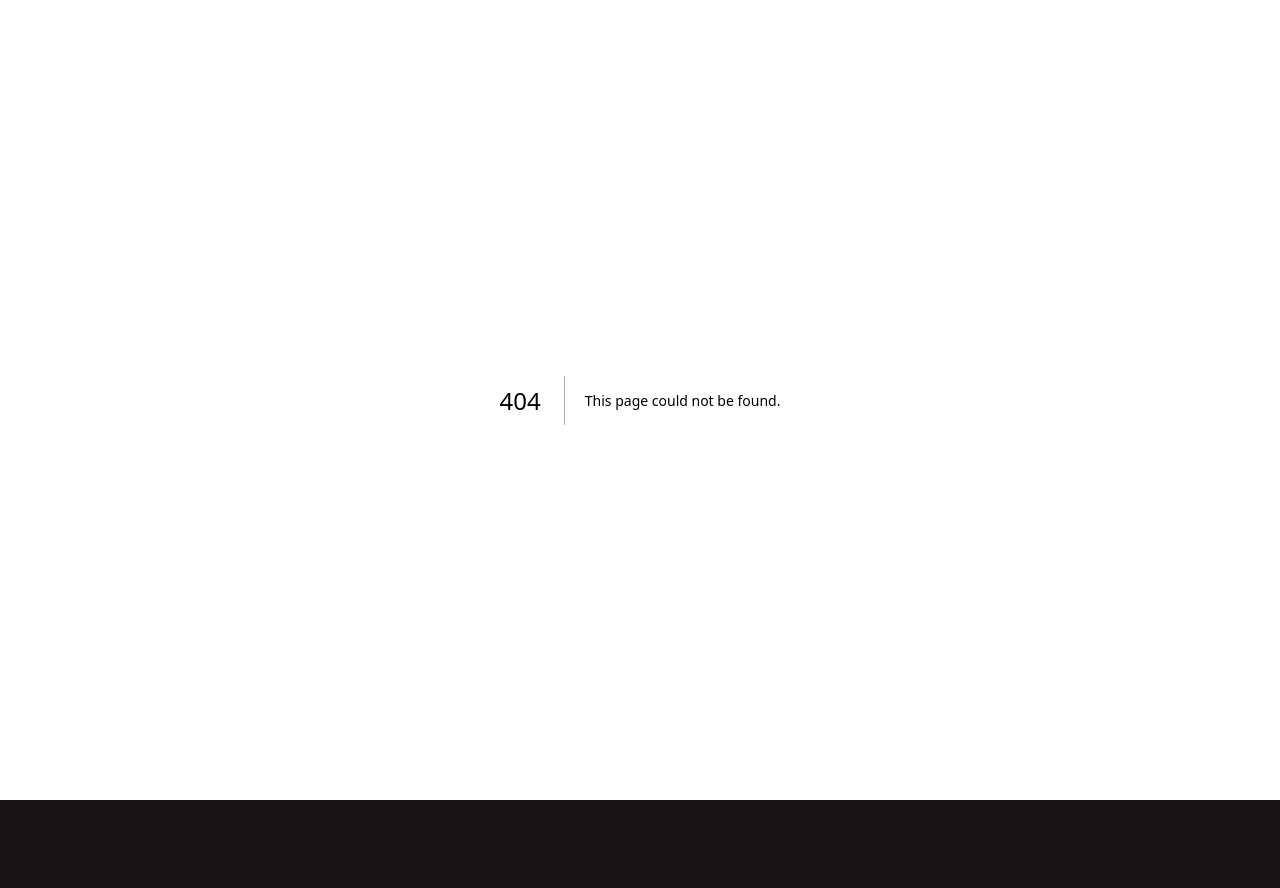
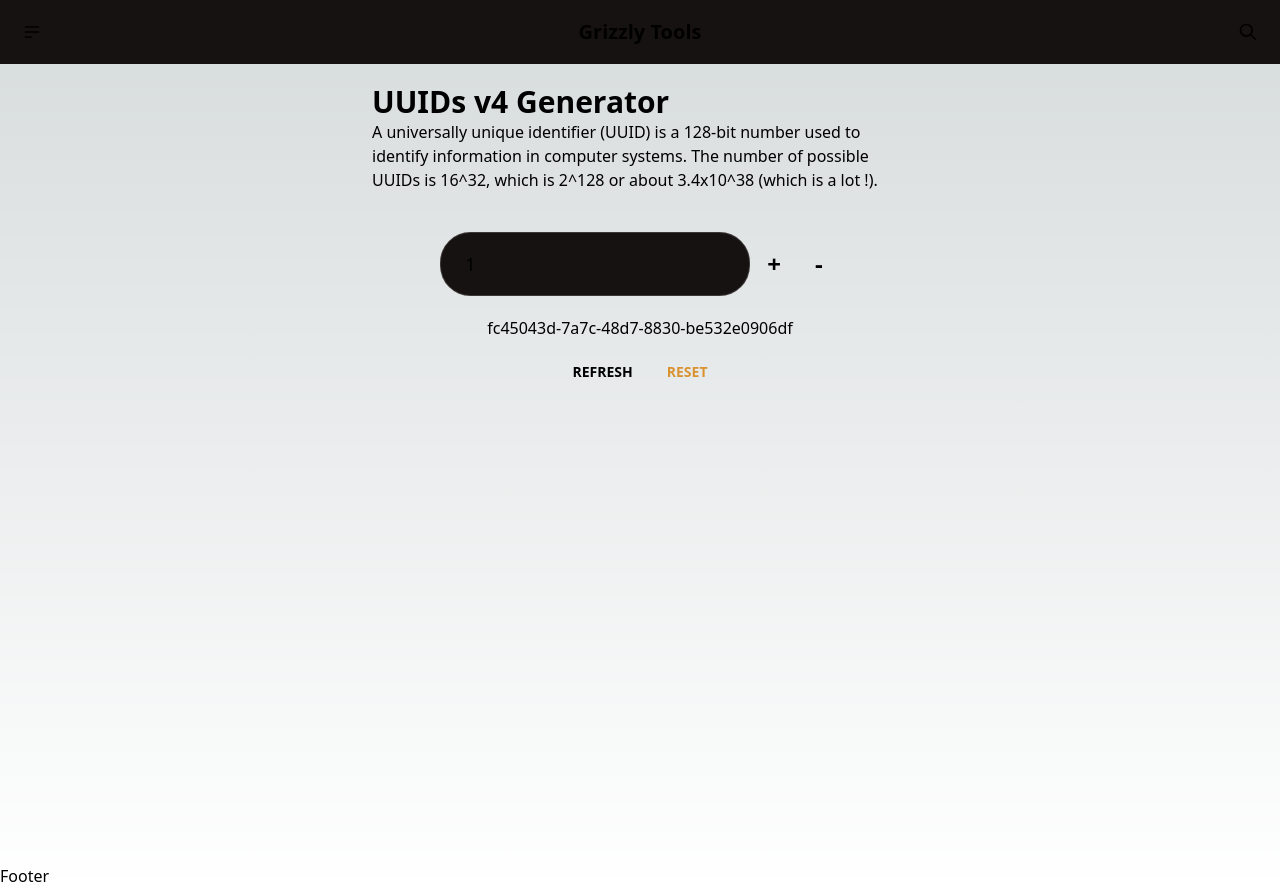
Before and after one commit to zubair1024/grizzly-tools, a Next.js app: page /uuid-v4-generator in a window 1280 px wide. Before the commit this address had no page. Before the commit the page ends 800 px from the top, so only its background shows below. Built offline with nearby package versions, Linux system fonts and the light colour scheme.

Commit message:
adding UUID generator

```diff
--- a/src/components/Header.tsx
+++ b/src/components/Header.tsx
@@ -1,3 +1,6 @@
+import routes from '@/data/routes';
+import Link from 'next/link';
+
 const Header = () => {
   return (
     <>
@@ -24,20 +27,18 @@
               tabIndex={0}
               className="menu menu-compact dropdown-content mt-3 p-2 shadow bg-base-100 rounded-box w-52"
             >
-              <li>
-                <a>Homepage</a>
-              </li>
-              <li>
-                <a>Portfolio</a>
-              </li>
-              <li>
-                <a>About</a>
-              </li>
+              {routes.map((i) => (
+                <li key={`menu_entry_${i.title}`}>
+                  <Link href={i.route}>{i.title}</Link>
+                </li>
+              ))}
             </ul>
           </div>
         </div>
         <div className="navbar-center">
-          <a className="btn btn-ghost normal-case text-xl">Grizzly Tools</a>
+          <Link href="/" className="btn btn-ghost normal-case text-xl">
+            Grizzly Tools
+          </Link>
         </div>
         <div className="navbar-end">
           <button className="btn btn-ghost btn-circle">
@@ -56,25 +57,6 @@
               />
             </svg>
           </button>
-          <button className="btn btn-ghost btn-circle">
-            <div className="indicator">
-              <svg
-                xmlns="http://www.w3.org/2000/svg"
-                className="h-5 w-5"
-                fill="none"
-                viewBox="0 0 24 24"
-                stroke="currentColor"
-              >
-                <path
-                  strokeLinecap="round"
-                  strokeLinejoin="round"
-                  strokeWidth="2"
-                  d="M15 17h5l-1.405-1.405A2.032 2.032 0 0118 14.158V11a6.002 6.002 0 00-4-5.659V5a2 2 0 10-4 0v.341C7.67 6.165 6 8.388 6 11v3.159c0 .538-.214 1.055-.595 1.436L4 17h5m6 0v1a3 3 0 11-6 0v-1m6 0H9"
-                />
-              </svg>
-              <span className="badge badge-xs badge-primary indicator-item"></span>
-            </div>
-          </button>
         </div>
       </div>
     </>
--- a/src/components/ToolCard.tsx
+++ b/src/components/ToolCard.tsx
@@ -8,7 +8,7 @@
   return (
     <>
       <Link href={props.route.route}>
-        <div className="card w-96 bg-base-100 shadow-xl">
+        <div className="card w-full h-full bg-base-100 shadow-xl">
           <div className="card-body">
             <h2 className="card-title">{props.route.title}</h2>
             <p>{props.route.desc}</p>
--- a/src/data/routes.ts
+++ b/src/data/routes.ts
@@ -6,6 +6,11 @@
     route: 'text-to-nato',
     desc: `Transform text into NATO phonetic alphabet for oral transmission.`,
   },
+  {
+    title: 'UUIDs v4 Generator',
+    route: 'uuid-v4-generator',
+    desc: `A universally unique identifier (UUID) is a 128-bit number used to identify information in computer systems. The number of possible UUIDs is 16^32, which is 2^128 or about 3.4x10^38 (which is a lot !).`,
+  },
 ];
 
 export default routes;
--- a/src/pages/index.tsx
+++ b/src/pages/index.tsx
@@ -6,7 +6,7 @@
   return (
     <>
       <Layout>
-        <div className="grid grid-cols-4 py-10 px-10">
+        <div className="grid grid-cols-4 py-10 px-10 gap-2">
           {routes.map((item) => (
             <ToolCard key={item.route} route={item} />
           ))}
--- /dev/null
+++ b/src/pages/uuid-v4-generator.tsx
@@ -0,0 +1,97 @@
+import Layout from '@/components/Layout';
+import routes from '@/data/routes';
+import { useEffect, useState } from 'react';
+
+const route = routes.filter((i) => i.route === 'uuid-v4-generator')?.[0];
+
+const TextToNatoScreen = () => {
+  const [numberOfIDs, setNumberOfIDs] = useState<number>(1);
+  const [ids, setIds] = useState<string[]>([]);
+
+  useEffect(() => {
+    setIds(
+      Array(numberOfIDs)
+        .fill(null)
+        .map(() => self.crypto.randomUUID()),
+    );
+  }, [numberOfIDs]);
+
+  useEffect(() => {
+    setIds([self.crypto.randomUUID()]);
+  }, []);
+
+  const handleInputChange = (e: React.ChangeEvent<HTMLInputElement>) => {
+    const value = e.target.value;
+    setNumberOfIDs(Number(value));
+  };
+
+  const handleGenerateNewIds = () => {
+    setIds(
+      Array(numberOfIDs)
+        .fill(null)
+        .map(() => self.crypto.randomUUID()),
+    );
+  };
+
+  return (
+    <>
+      <Layout>
+        <div className="max-w-xl min-h-screen mx-auto px-5 py-5">
+          <div>
+            <h1>{route.title}</h1>
+            <p>{route.desc}</p>
+          </div>
+          <div className="py-10 space-y-5">
+            <div className="flex items-center justify-center">
+              <input
+                min={1}
+                type="number"
+                placeholder="Type here"
+                onChange={handleInputChange}
+                value={numberOfIDs}
+                className="input input-bordered input-lg w-sm "
+              />
+              <button
+                onClick={() => setNumberOfIDs(numberOfIDs + 1)}
+                className="btn btn-ghost text-2xl"
+              >
+                +
+              </button>
+              <button
+                onClick={() =>
+                  numberOfIDs - 1 !== -1 && setNumberOfIDs(numberOfIDs - 1)
+                }
+                className="btn btn-ghost text-2xl"
+              >
+                -
+              </button>
+            </div>
+            <div className="flex flex-col items-center justify-center">
+              <ul>
+                {ids.map((i) => (
+                  <li key={i}>{i}</li>
+                ))}
+              </ul>
+              <div className="flex justify-between py-2">
+                <button
+                  onClick={handleGenerateNewIds}
+                  className="btn btn-ghost"
+                >
+                  Refresh
+                </button>
+                <button
+                  onClick={() => setNumberOfIDs(1)}
+                  className="btn btn-ghost text-accent"
+                >
+                  Reset
+                </button>
+              </div>
+            </div>
+          </div>
+        </div>
+      </Layout>
+    </>
+  );
+};
+
+export default TextToNatoScreen;
```
